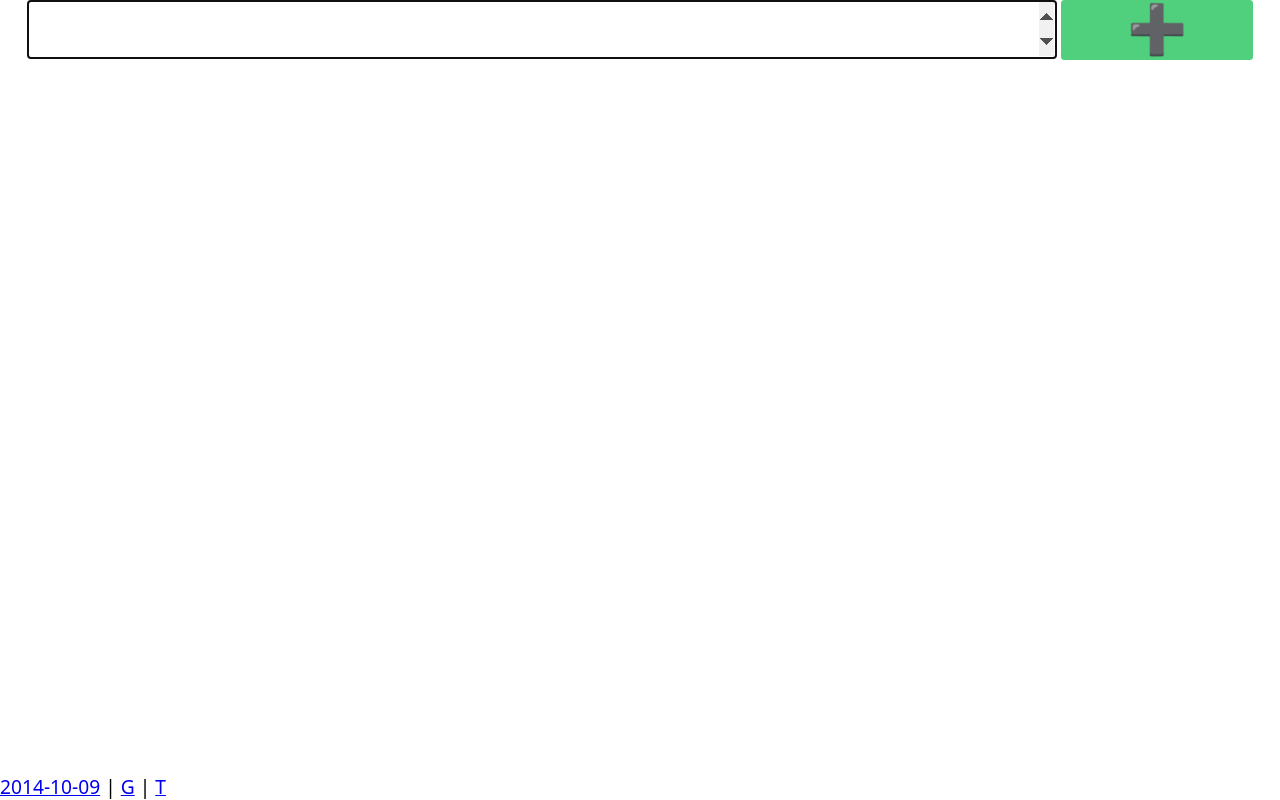
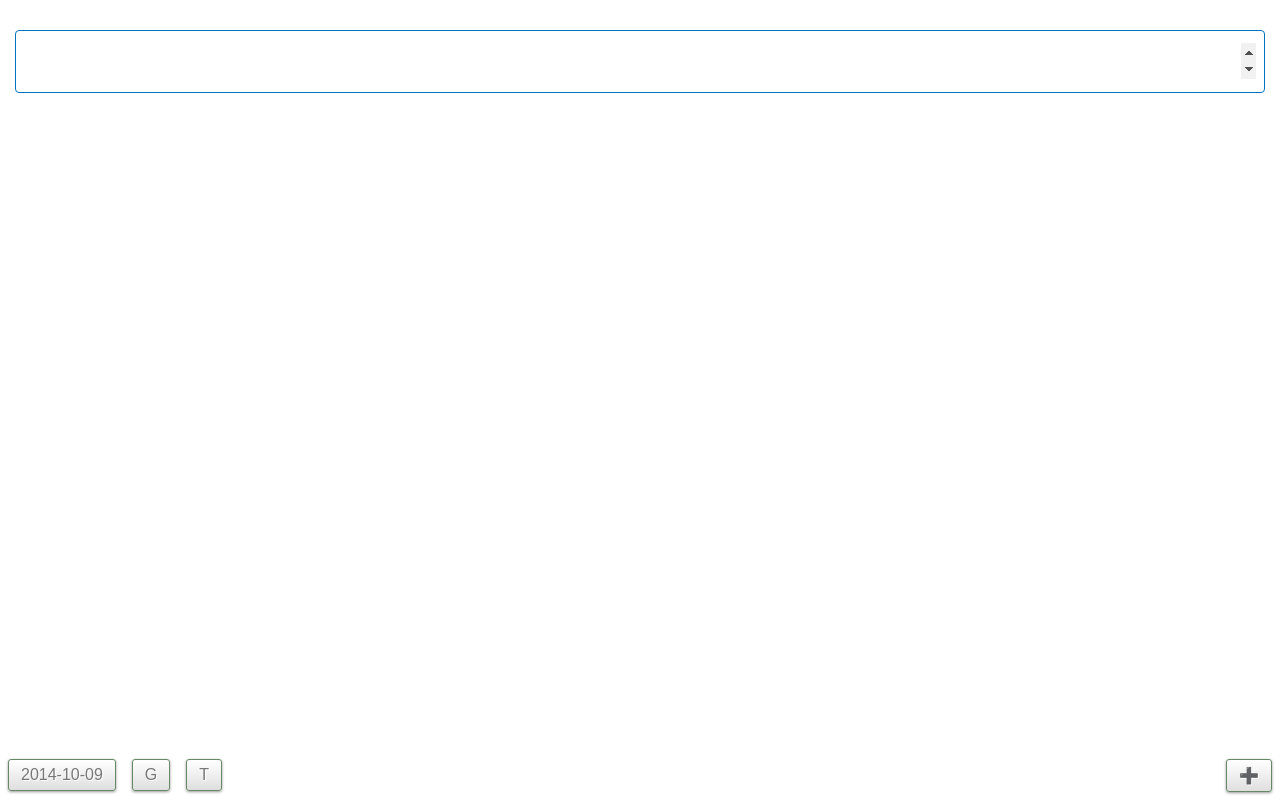
Before and after one commit to hamdouni/thorngram, a plain HTML site: page index.html in a window 1280 px wide. Drawn offline with Linux system fonts and the light colour scheme.

Commit message:
redesign

```diff
--- a/index.html
+++ b/index.html
@@ -8,38 +8,37 @@
 	<meta name="MobileOptimized" content="320">
 	<meta name="viewport" content="width=device-width, target-densitydpi=160dpi, initial-scale=1.0, maximum-scale=1, user-scalable=no">
 	<style type="text/css">
+		* {box-sizing: border-box;}
 		html, body {width: 100%; height: 100%; padding: 0; margin: 0;}
 		body {font-family:sans;}
 		ul.list {margin:0; padding:0;}
 		ul.list li {list-style: none; border-bottom: 1px dashed #eee;}
-		.footer {font-size: 1.2em; position: absolute; bottom: 0;}
-		.main {text-align: center; }
-		.input, .add, .remove, .todo, .check , .delete {font-size: 20px; cursor: pointer;}
-		.input {font-size: 3em; border-radius: 3px;border: 1px solid #50d07d; width: 80%; }
+		.footer {font-size: 1.2em; position: absolute; bottom: 0; width:100%;}
+		.main {text-align: center; padding: 30px 15px;}
+		.input {width:100%; padding:12px 8px; font-size: 32px; outline: 0; border-radius: 4px;border: 1px solid #ccc;}
+		.input:focus {border-color: #0074bf;}
 		.date {border: 1px dashed #333; font-size: 1em; font-weight: bold; }
-		.add {font-size: 3em; border-radius: 3px;background-color:#50d07d;color:#fff;border: 1px solid #50d07d; width: 15%;}
-		.check {outline:none; appearance: none; -webkit-appearance: none; color:#666;}
-		.check:after {content:'✔'; }
-		.done .todo {color: #666; text-decoration: line-through;}
-		.done .check {color:#53a93f;}
-		.remove {text-decoration: none; color:#d14836;}
+		.action {float:left; text-decoration: none; font-size: 1em; margin: 1px; padding: 7px 14px; border-radius: 4px;background-color:#eee; color:#333; border: 1px solid #686;}
+		.add {float: right;}
 		.delete {background-color: #d02552;border: 1px solid transparent;color: #fff;border-radius:3px;font-weight:100;}
 		.info {position:fixed;top:0;right:0;background-color: #383127;color:#ccc;padding:4px;border-radius:3px;}
+		.action{  margin: 8px;  font-family: arial, sans-serif; font-size: 16px;  color: #777; text-shadow: 1px 1px 0px white; background: #ffffff; /* Old browsers */  background: -moz-linear-gradient(top, #ffffff 0%, #dfdfdf 100%); /* FF3.6+ */  background: -webkit-gradient(linear, left top, left bottom, color-stop(0%,#ffffff), color-stop(100%,#dfdfdf)); /* Chrome,Safari4+ */  background: -webkit-linear-gradient(top, #ffffff 0%,#dfdfdf 100%); /* Chrome10+,Safari5.1+ */  background: -o-linear-gradient(top, #ffffff 0%,#dfdfdf 100%); /* Opera11.10+ */  background: -ms-linear-gradient(top, #ffffff 0%,#dfdfdf 100%); /* IE10+ */  filter: progid:DXImageTransform.Microsoft.gradient( startColorstr='#ffffff', endColorstr='#dfdfdf',GradientType=0 ); /* IE6-9 */  background: linear-gradient(top, #ffffff 0%,#dfdfdf 100%); /* W3C */  -moz-border-radius: 3px;  -webkit-border-radius: 3px;  border-radius: 3px;  -moz-box-shadow: 0 1px 3px 0px rgba(0,0,0,0.4); -webkit-box-shadow: 0 1px 3px 0px rgba(0,0,0,0.4); box-shadow: 0 1px 3px 0px rgba(0,0,0,0.4);  padding: 6px 12px;  }
+		.action:hover{  background: #ffffff; /* Old browsers */  background: -moz-linear-gradient(top, #ffffff 0%, #eee 100%); /* FF3.6+ */  background: -webkit-gradient(linear, left top, left bottom, color-stop(0%,#ffffff), color-stop(100%,#eee)); /* Chrome,Safari4+ */  background: -webkit-linear-gradient(top, #ffffff 0%,#eee 100%); /* Chrome10+,Safari5.1+ */  background: -o-linear-gradient(top, #ffffff 0%,#eee 100%); /* Opera11.10+ */  background: -ms-linear-gradient(top, #ffffff 0%,#eee 100%); /* IE10+ */  filter: progid:DXImageTransform.Microsoft.gradient( startColorstr='#ffffff', endColorstr='#eee',GradientType=0 ); /* IE6-9 */  background: linear-gradient(top, #ffffff 0%,#eee 100%); /* W3C */  -moz-box-shadow: 0 1px 3px 0px rgba(0,0,0,0.4); -webkit-box-shadow: 0 1px 3px 0px rgba(0,0,0,0.4); box-shadow: 0 1px 3px 0px rgba(0,0,0,0.4);  }
+		.button a:active{  background: #dfdfdf; /* Old browsers */  background: -moz-linear-gradient(top, #dfdfdf 0%, #f1f1f1 100%); /* FF3.6+ */  background: -webkit-gradient(linear, left top, left bottom, color-stop(0%,#dfdfdf), color-stop(100%,#f1f1f1)); /* Chrome,Safari4+ */  background: -webkit-linear-gradient(top, #dfdfdf 0%,#f1f1f1 100%); /* Chrome10+,Safari5.1+ */  background: -o-linear-gradient(top, #dfdfdf 0%,#f1f1f1 100%); /* Opera11.10+ */  background: -ms-linear-gradient(top, #dfdfdf 0%,#f1f1f1 100%); /* IE10+ */  filter: progid:DXImageTransform.Microsoft.gradient( startColorstr='#dfdfdf', endColorstr='#f1f1f1',GradientType=0 ); /* IE6-9 */  background: linear-gradient(top, #dfdfdf 0%,#f1f1f1 100%); /* W3C */  -webkit-box-shadow: 0px 1px 1px 1px rgba(0,0,0,0.2) inset, 0px 1px 1px 0 rgba(255,255,255,1); -moz-box-shadow: 0px 1px 1px 1px rgba(0,0,0,0.2) inset, 0px 1px 1px 0 rgba(255,255,255,1);  box-shadow: 0px 1px 1px 1px rgba(0,0,0,0.2) inset, 0px 1px 1px 0 rgba(255,255,255,1);  }
 		#graphdiv {height: 400px; width: 100%;}
+		#tablediv table {border-collapse: collapse;}
+		#tablediv table td {border-bottom: 1px solid #eee; white-space: nowrap; text-align: left;}
 	</style>
 	<script type='text/javascript' src="alight.last.min.js"></script>
 	<script type='text/javascript' src="dygraph-combined.js"></script>
 </head>
 <body al-app="thornApp">
+	<form al-submit="add()">
 		<div class="main">
-		<form al-submit="add()">
-			<input type="number" step="any" min="0" autofocus class="input"  al-value="gram" />
-			<button class="add">➕</button>
-			<input type="date" class="date" al-value="date" al-show="changeDateIsVisible" />
-		</form>
+			<input type="number" step="any" min="0" autofocus="autofocus" class="input"  al-value="gram" />
 			<div id="graphdiv" al-show="graphIsVisible"></div>
 			<div id="tablediv" al-show="tableIsVisible">
-			<table border>
+				<table>
 					<tr al-repeat="elem in thornTable">
 						<td>{{elem[0]}}</td><td>{{elem[1]}}</td>
 					</tr>
@@ -48,8 +47,13 @@
 			</div>
 		</div>
 		<div class="footer">
-		<a href="#" al-click="changeDateIsVisible=true">{{date}}</a> | <a href="#" al-click="graphIsVisible=true;tableIsVisible=false">G</a> | <a href="#" al-click="graphIsVisible=false;tableIsVisible=true">T</a>
+			<input class="action" type="date" class="date" al-value="date" al-show="changeDateIsVisible" al-blur="changeDateIsVisible=false" al-focused="changeDateIsVisible" />
+			<a class="action" href="#" al-show="!changeDateIsVisible" al-click="changeDateIsVisible=true">{{date}}</a>
+		        <a class="action" href="#" al-click="graphIsVisible=true;tableIsVisible=false">G</a>
+		        <a class="action" href="#" al-click="graphIsVisible=false;tableIsVisible=true">T</a>
+			<button class="action add">➕</button>
 		</div>
+	</form>
 
 	<script type='text/javascript'>//<![CDATA[
 		function thornApp(scope) {
```
Lines whose indentation alone changed are shown as unchanged.
